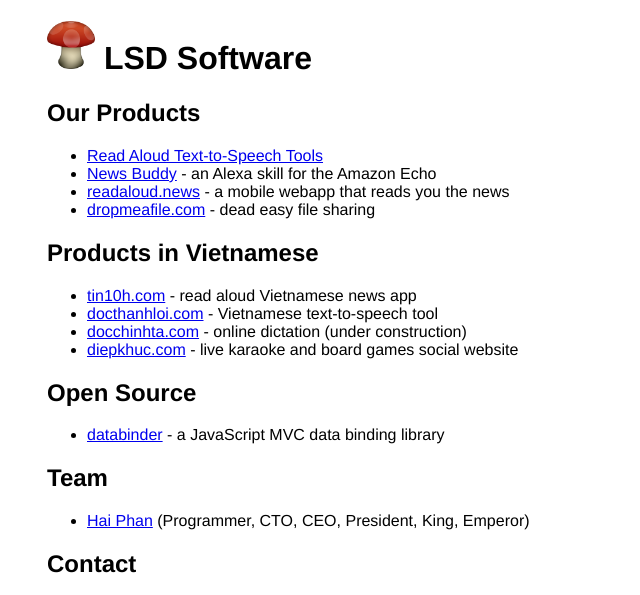
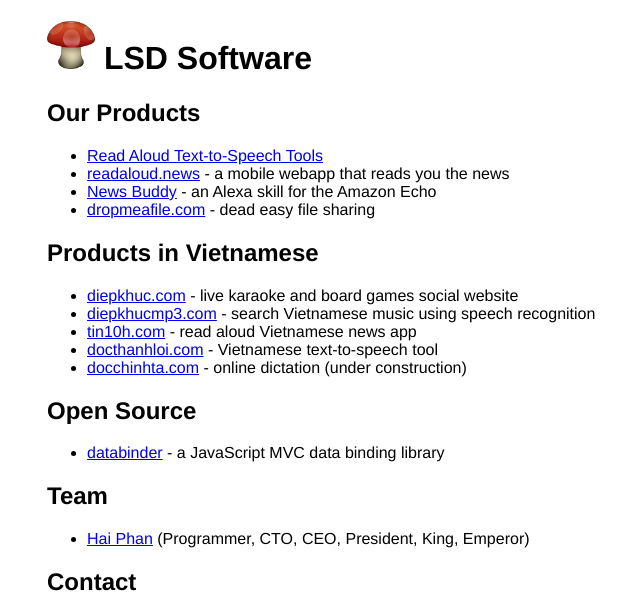
Before and after one commit to lsdsoftware/lsdsoftware.com, a website: page web/index.html in a window 1280 px wide. Shown: the top 595 px of the page, without its empty margins (81-721 px from the left). Drawn offline with Linux system fonts and the light colour scheme.

Commit message:
add diepkhucmp3

```diff
--- a/web/index.html
+++ b/web/index.html
@@ -25,16 +25,17 @@
     <h2>Our Products</h2>
     <ul>
       <li><a href="https://ken107.github.io/read-aloud">Read Aloud Text-to-Speech Tools</a></li>
+      <li><a href="https://readaloud.news">readaloud.news</a> - a mobile webapp that reads you the news</li>
       <li><a href="https://www.amazon.com/Hai-Phan-News-Buddy/dp/B01MG3TYN6">News Buddy</a> - an Alexa skill for the Amazon Echo</li>
-      <li><a href="https://readaloud.news">readaloud.news</a> - a mobile webapp that reads you the news</li>
       <li><a href="https://dropmeafile.com">dropmeafile.com</a> - dead easy file sharing</li>
     </ul>
     <h2>Products in Vietnamese</h2>
     <ul>
+      <li><a href="https://diepkhuc.com">diepkhuc.com</a> - live karaoke and board games social website</li>
+      <li><a href="https://diepkhucmp3.com">diepkhucmp3.com</a> - search Vietnamese music using speech recognition</li>
       <li><a href="https://tin10h.com">tin10h.com</a> - read aloud Vietnamese news app</li>
       <li><a href="https://docthanhloi.com">docthanhloi.com</a> - Vietnamese text-to-speech tool</li>
       <li><a href="https://docchinhta.com">docchinhta.com</a> - online dictation (under construction)</li>
-      <li><a href="http://diepkhuc.com">diepkhuc.com</a> - live karaoke and board games social website</li>
     </ul>
     <h2>Open Source</h2>
     <ul>
```
